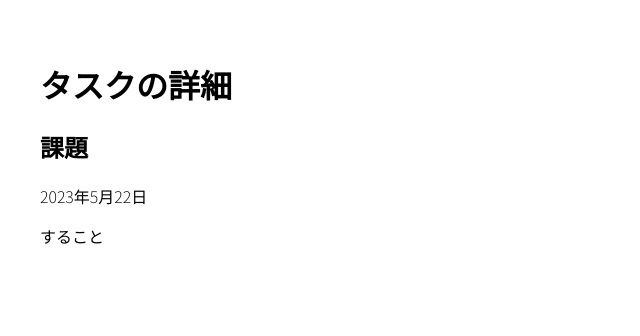
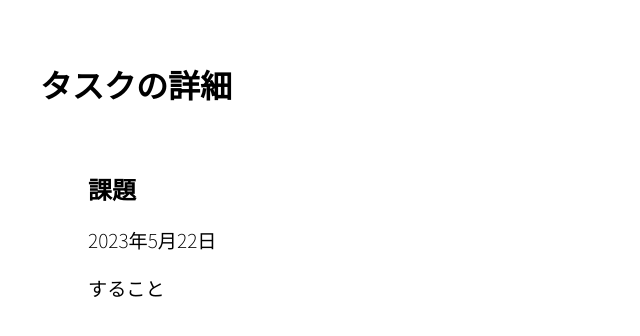
Before and after one commit to mentaco/Django_todo, a Django app: page /detail/7 in a window 1280 px wide. Shown: the top 336 px of the page, without its empty margins (0-640 px from the left). Run offline with Django 4.2, Linux system fonts and the light colour scheme; data comes from the database, SQL or seed files in the repository.

Commit message:
todo_detail.cssの作成

```diff
--- /dev/null
+++ b/static/todo/todo_detail.css
@@ -0,0 +1,11 @@
+h1{
+    margin-bottom: 2em;
+}
+
+section{
+    margin: 3em;
+}
+
+p{
+    font-size: larger;
+}
--- a/todo/templates/todo/todo_detail.html
+++ b/todo/templates/todo/todo_detail.html
@@ -1,13 +1,15 @@
 {% extends 'todo/base.html' %}
+{% load static %}
 
 {% block header %}
+<link rel="stylesheet" href="{% static 'todo/todo_detail.css' %}">
 <h1>タスクの詳細</h1>
 {% endblock header %}
 
 {% block content %}
-<dev>
+<section class="container">
     <h2>{{task.title}}</h2>
     <p>{{task.deadline}}</p>
     <p>{{task.description}}</p>
-</dev>
+</section>
 {% endblock content %}
```
